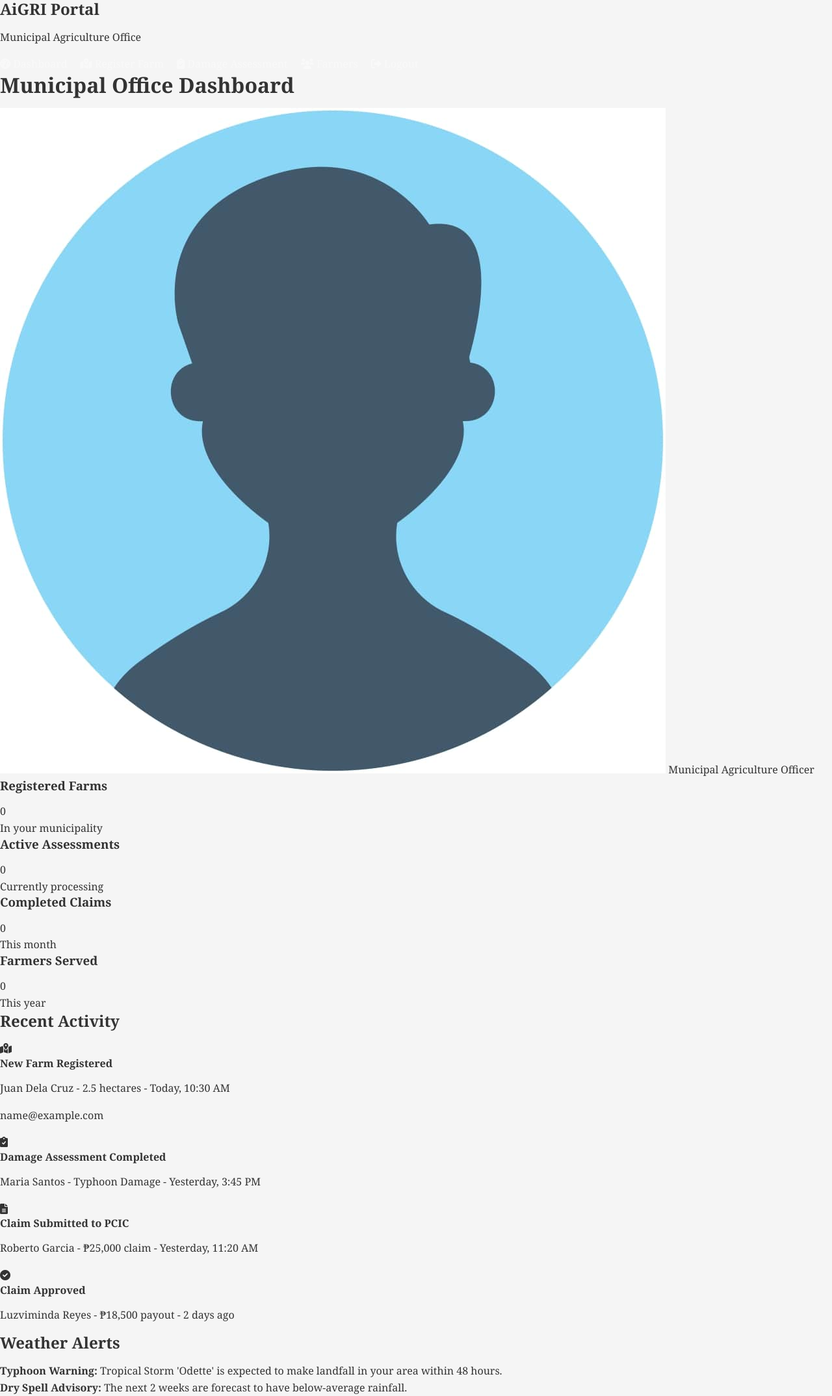
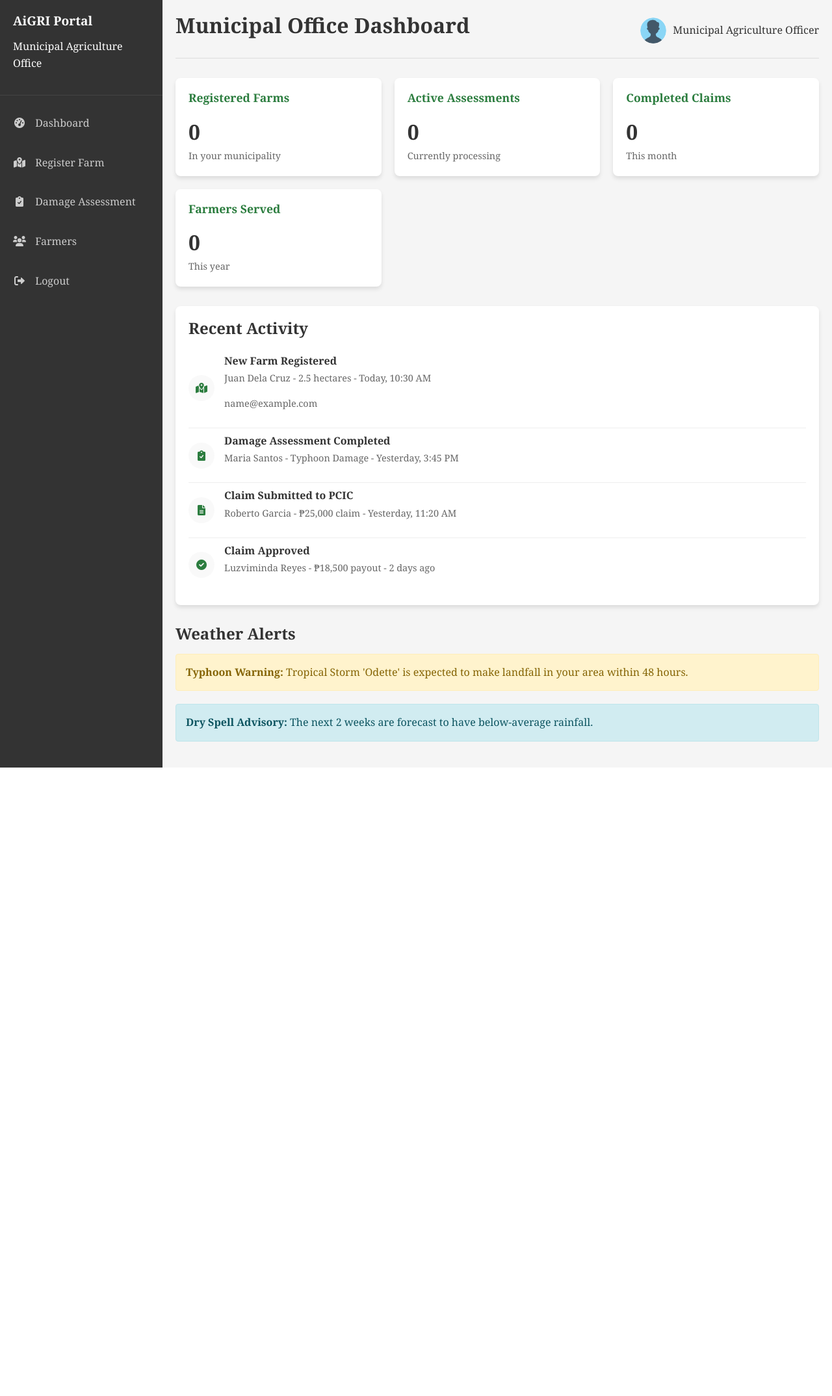
Before and after one commit to Project-AiGRI-PH/AiGRI, a Flask app: page /admin/dashboard in a window 1280 px wide. Shown: the whole page at 65% size. After the commit the page ends 1181 px from the top, so only its background shows below. Run offline with Flask 3, Linux system fonts and the light colour scheme; the visitor is signed in with stand-in values (Sample User, id 1); some libraries are stand-ins or nearby versions.

Commit message:
page templates

```diff
--- a/backend/app.py
+++ b/backend/app.py
@@ -51,6 +51,24 @@ def admin_dashboard():
     email = session.get("email", "demo@lgu.gov.ph")
     return render_template("admin/dashboard.html", email=email)
 
+@app.route("/admin/register-farm")
+@login_required
+def admin_register_farm():
+    email = session.get("email", "demo@lgu.gov.ph")
+    return render_template("admin/register-farm.html", email=email)
+
+@app.route("/admin/damage-assessment")
+@login_required
+def admin_damage_assessment():
+    email = session.get("email", "demo@lgu.gov.ph")
+    return render_template("admin/damage-assessment.html", email=email)
+
+@app.route("/admin/farmers")
+@login_required
+def admin_farmers():
+    email = session.get("email", "demo@lgu.gov.ph")
+    return render_template("admin/farmers.html", email=email)
+
 @app.route("/logout")
 def logout():
     """Log user out"""
--- /dev/null
+++ b/frontend/static/css/dashboard.css
@@ -0,0 +1,267 @@
+/* Dashboard Specific Styles */
+.dashboard {
+    display: grid;
+    grid-template-columns: 250px 1fr;
+    min-height: 100vh;
+}
+
+/* Sidebar */
+.sidebar {
+    background-color: var(--dark-color);
+    color: white;
+    padding: 20px 0;
+}
+
+.sidebar-header {
+    padding: 0 20px 20px;
+    border-bottom: 1px solid #444;
+    margin-bottom: 20px;
+}
+
+.sidebar-header h2 {
+    color: white;
+    font-size: 1.2rem;
+}
+
+.sidebar-nav ul {
+    display: flex;
+    flex-direction: column;
+    gap: 15px;
+}
+
+.sidebar-nav li {
+    margin-bottom: 0px;
+}
+
+.sidebar-nav a {
+    display: block;
+    padding: 10px 20px;
+    color: #ccc;
+}
+
+.sidebar-nav a.active {
+    background-color: rgba(255,255,255,0.1);
+    color: white;
+}
+
+.sidebar-nav i {
+    margin-right: 10px;
+    width: 20px;
+    text-align: center;
+}
+
+/* Main Content */
+.main-content {
+    padding: 20px;
+    background-color: #f5f5f5;
+}
+
+.content-header {
+    display: flex;
+    justify-content: space-between;
+    align-items: center;
+    margin-bottom: 30px;
+    padding-bottom: 15px;
+    border-bottom: 1px solid #ddd;
+}
+
+.user-profile {
+    display: flex;
+    align-items: center;
+    gap: 10px;
+}
+
+.user-profile img {
+    width: 40px;
+    height: 40px;
+    border-radius: 50%;
+}
+
+/* Dashboard Cards */
+.dashboard-cards {
+    display: grid;
+    grid-template-columns: repeat(auto-fit, minmax(300px, 1fr));
+    gap: 20px;
+    margin-bottom: 30px;
+}
+
+.dashboard-card {
+    background: white;
+    padding: 20px;
+    border-radius: 8px;
+    box-shadow: 0 4px 6px rgba(0,0,0,0.1);
+}
+
+.dashboard-card h3 {
+    color: var(--primary-color);
+    margin-bottom: 15px;
+    font-size: 1.1rem;
+}
+
+.card-value {
+    font-size: 2rem;
+    font-weight: bold;
+    color: var(--dark-color);
+}
+
+.card-description {
+    color: #666;
+    font-size: 0.9rem;
+}
+
+/* Recent Activity */
+.recent-activity {
+    background: white;
+    padding: 20px;
+    border-radius: 8px;
+    box-shadow: 0 4px 6px rgba(0,0,0,0.1);
+}
+
+.activity-item {
+    display: flex;
+    align-items: center;
+    padding: 10px 0;
+    border-bottom: 1px solid #eee;
+}
+
+.activity-item:last-child {
+    border-bottom: none;
+}
+
+.activity-icon {
+    width: 40px;
+    height: 40px;
+    border-radius: 50%;
+    background-color: var(--light-color);
+    display: flex;
+    align-items: center;
+    justify-content: center;
+    margin-right: 15px;
+    color: var(--primary-color);
+}
+
+.activity-details h4 {
+    margin-bottom: 5px;
+    font-size: 1rem;
+}
+
+.activity-details p {
+    color: #666;
+    font-size: 0.9rem;
+}
+
+/* Forms */
+.form-container {
+    background: white;
+    padding: 50px;
+    border-radius: 8px;
+    box-shadow: 0 4px 6px rgba(0,0,0,0.1);
+    max-width: 800px;
+    margin:0 auto;
+}
+
+.form-title {
+    margin-bottom: 30px;
+    color: var(--primary-color);
+    text-align: center;
+}
+
+.form-row {
+    display: grid;
+    grid-template-columns: repeat(auto-fit, minmax(300px, 1fr));
+    gap: 20px;
+    margin-bottom: 20px;
+}
+
+.form-group {
+    margin-bottom: 20px;
+}
+
+.form-group label {
+    display: block;
+    margin-bottom: 8px;
+    font-weight: 500;
+}
+
+.form-group input,
+.form-group select,
+.form-group textarea {
+    width: 100%;
+    padding: 10px;
+    border: 1px solid #ddd;
+    border-radius: 4px;
+    font-size: 1rem;
+}
+
+.form-group textarea {
+    min-height: 120px;
+}
+
+.form-actions {
+    display: flex;
+    justify-content: flex-end;
+    gap: 15px;
+    margin-top: 30px;
+}
+
+/* Map Container */
+.map-container {
+    height: 500px;
+    margin-bottom: 20px;
+    border-radius: 8px;
+    overflow: hidden;
+    box-shadow: 0 4px 6px rgba(0,0,0,0.1);
+}
+
+/* Alerts */
+.alert {
+    padding: 15px;
+    border-radius: 4px;
+    margin-bottom: 20px;
+}
+
+.alert-success {
+    background-color: #d4edda;
+    color: #155724;
+    border: 1px solid #c3e6cb;
+}
+
+.alert-danger {
+    background-color: #f8d7da;
+    color: #721c24;
+    border: 1px solid #f5c6cb;
+}
+
+.alert-warning {
+    background-color: #fff3cd;
+    color: #856404;
+    border: 1px solid #ffeeba;
+}
+
+.alert-info {
+    background-color: #d1ecf1;
+    color: #0c5460;
+    border: 1px solid #bee5eb;
+}
+
+/* +Angela */
+.weather-alert {
+    padding-top: 30px;
+}
+
+/* Responsive */
+@media (max-width: 768px) {
+    .dashboard {
+        grid-template-columns: 1fr;
+    }
+
+    .sidebar {
+        display: none;
+    }
+
+    .content-header {
+        flex-direction: column;
+        align-items: flex-start;
+        gap: 15px;
+    }
+}
--- a/frontend/templates/admin/layout.html
+++ b/frontend/templates/admin/layout.html
@@ -24,10 +24,10 @@
                  Claude Code
                  Endpoints on Flask: https://stackoverflow.com/questions/19261833/what-is-an-endpoint-in-flask
                  -->
-                <li><a href="/dashboard" class="{% if request.endpoint == 'dashboard' %}active{% endif %}"><i class="fas fa-tachometer-alt"></i> Dashboard</a></li>
-                <li><a href="/register-farm" class="{% if request.endpoint == 'register_farm' %}active{% endif %}"><i class="fas fa-map-marked-alt"></i> Register Farm</a></li>
-                <li><a href="/assess-damage" class="{% if request.endpoint == 'assess_damage' %}active{% endif %}"><i class="fas fa-clipboard-check"></i> Damage Assessment</a></li>
-                <li><a href="#"><i class="fas fa-users"></i> Farmers</a></li>
+                <li><a href="/admin/dashboard" class="{% if request.endpoint == 'dashboard' %}active{% endif %}"><i class="fas fa-tachometer-alt"></i> Dashboard</a></li>
+                <li><a href="/admin/register-farm" class="{% if request.endpoint == 'register_farm' %}active{% endif %}"><i class="fas fa-map-marked-alt"></i> Register Farm</a></li>
+                <li><a href="/admin/assess-damage" class="{% if request.endpoint == 'assess_damage' %}active{% endif %}"><i class="fas fa-clipboard-check"></i> Damage Assessment</a></li>
+                <li><a href="/"><i class="fas fa-users"></i> Farmers</a></li>
                 <li><a href="/logout"><i class="fas fa-sign-out-alt"></i> Logout</a></li> <!-- Session and cookies -->
             </ul>
         </nav>
```
Also changed, not shown: frontend/templates/admin/damage-assessment.html (added), frontend/templates/admin/farmers.html (added), frontend/templates/admin/register-farm.html (added).
